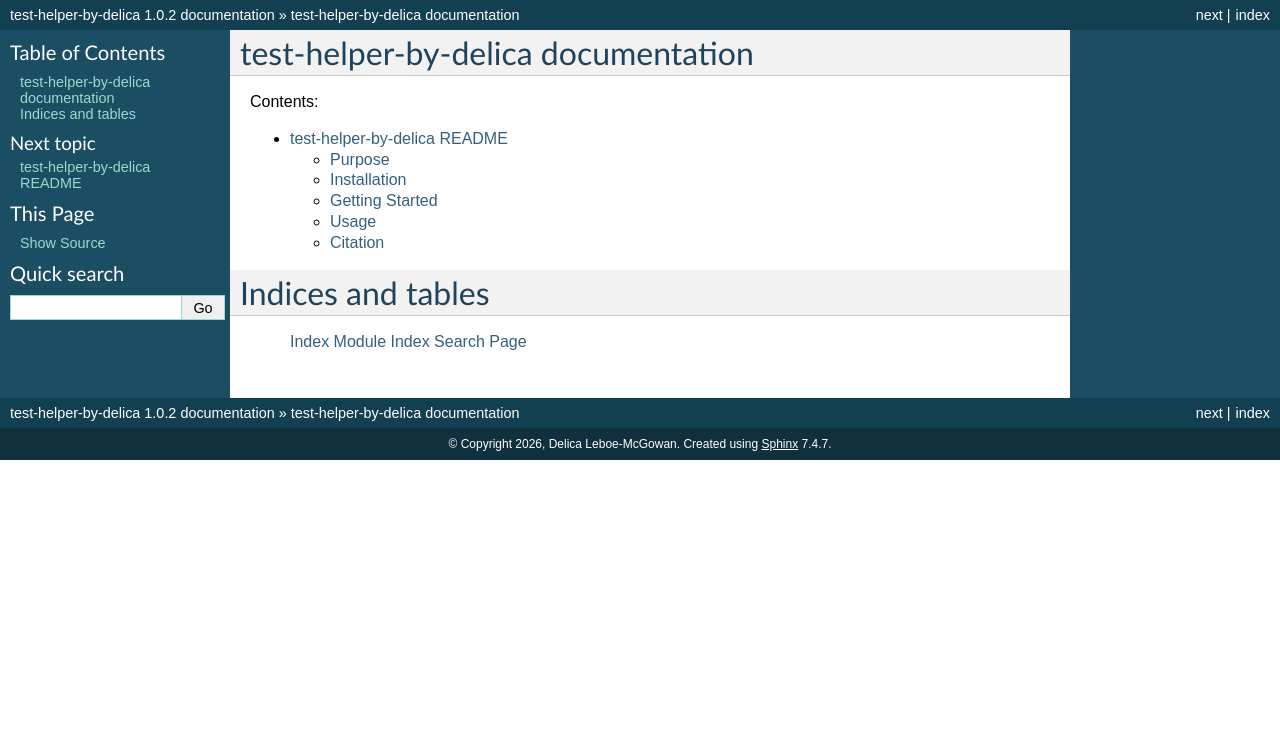
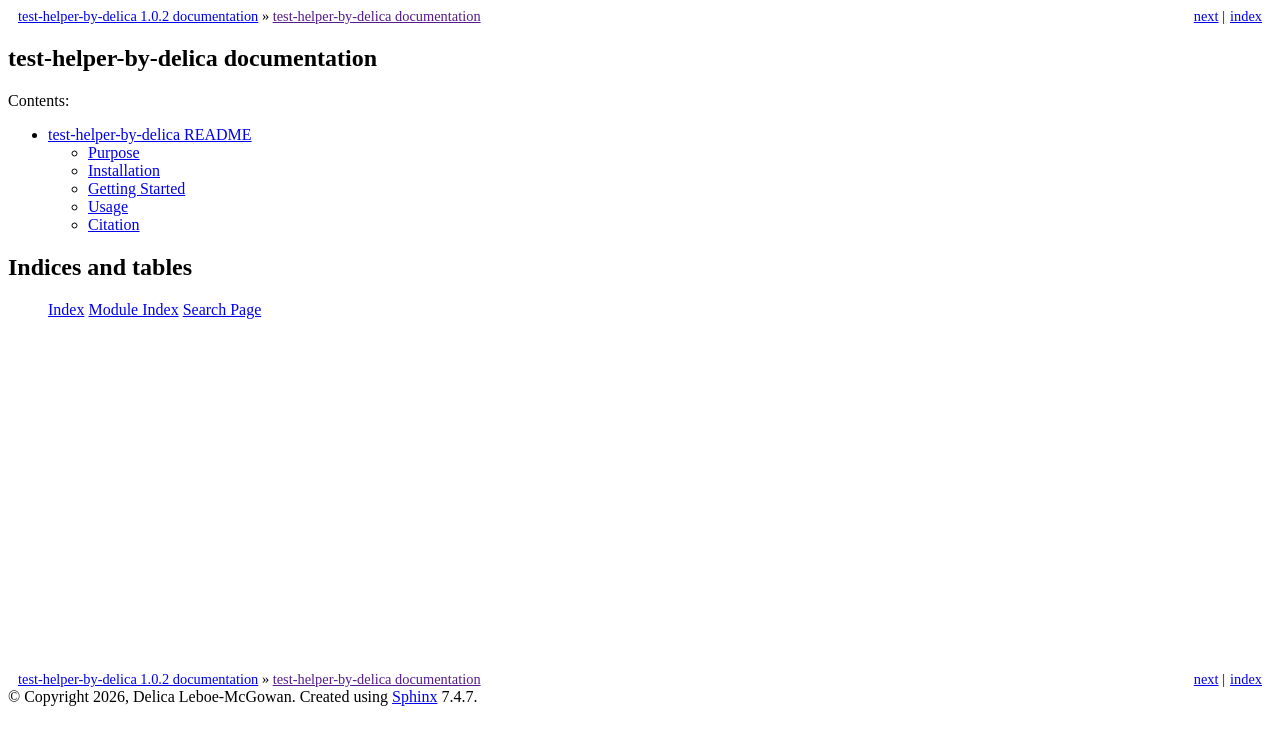
Before and after one commit to DelicaLM/test_helper_by_delica, a Sphinx documentation site: the page built from doc/source/index.rst, in a window 1280 px wide. Shown: the top 745 px of the page. Built offline with Sphinx 7.4.7, drawn with Linux system fonts in a browser that asks for light colours; pages that are not in the unit, such as notebooks, are missing from menus.

Commit message:
Added sphinx documentation support.

```diff
--- a/doc/source/conf.py
+++ b/doc/source/conf.py
@@ -56,7 +56,7 @@ exclude_patterns = []
 # -- Options for HTML output -------------------------------------------------
 # https://www.sphinx-doc.org/en/master/usage/configuration.html#options-for-html-output
 
-html_theme = 'classic'
+html_theme = 'basic'
 # html_theme_options = {
 #     'sidebarwidth': '350px',
 # }
```
